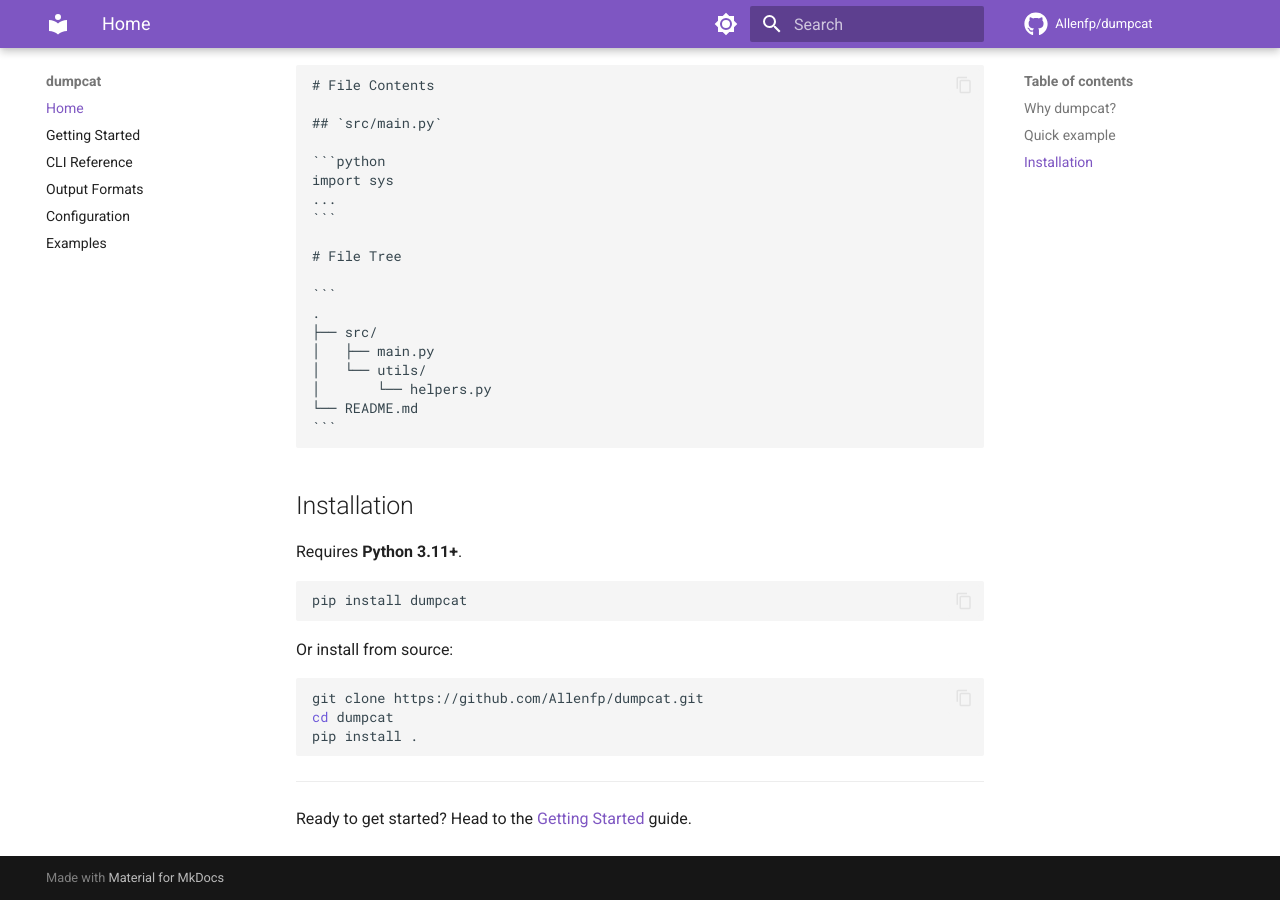
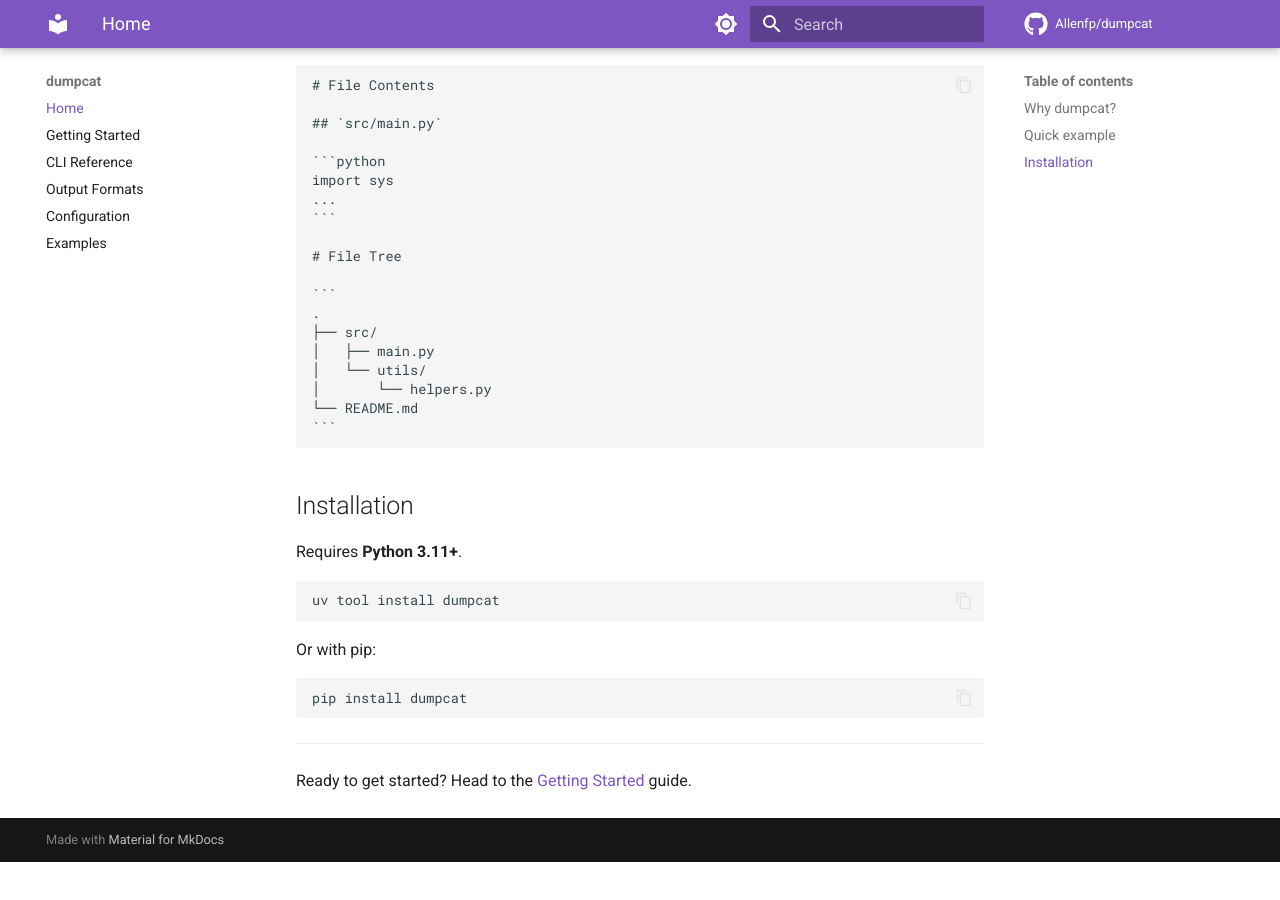
Before and after one commit to Allenfp/dumpcat, an MkDocs documentation site: the page built from docs/index.md, in a window 1280 px wide and 900 px high, scrolled down 881 px. Built offline with MkDocs 1.6.1 and Material for MkDocs 9.7.7, drawn with Linux system fonts in a browser that asks for light colours; comment, search, counter and statistics services are not loaded; after the commit the page ends 1743 px from its top, so only the background shows below that.

Commit message:
update docs to prefer uv

````diff
--- a/docs/index.md
+++ b/docs/index.md
@@ -58,15 +58,13 @@ import sys
 Requires **Python 3.11+**.
 
 ```bash
-pip install dumpcat
+uv tool install dumpcat
 ```
 
-Or install from source:
+Or with pip:
 
 ```bash
-git clone https://github.com/Allenfp/dumpcat.git
-cd dumpcat
-pip install .
+pip install dumpcat
 ```
 
 ---
````
Also changed, not shown: README.md (+6 -8 lines), docs/getting-started.md (+7 -1 lines).
